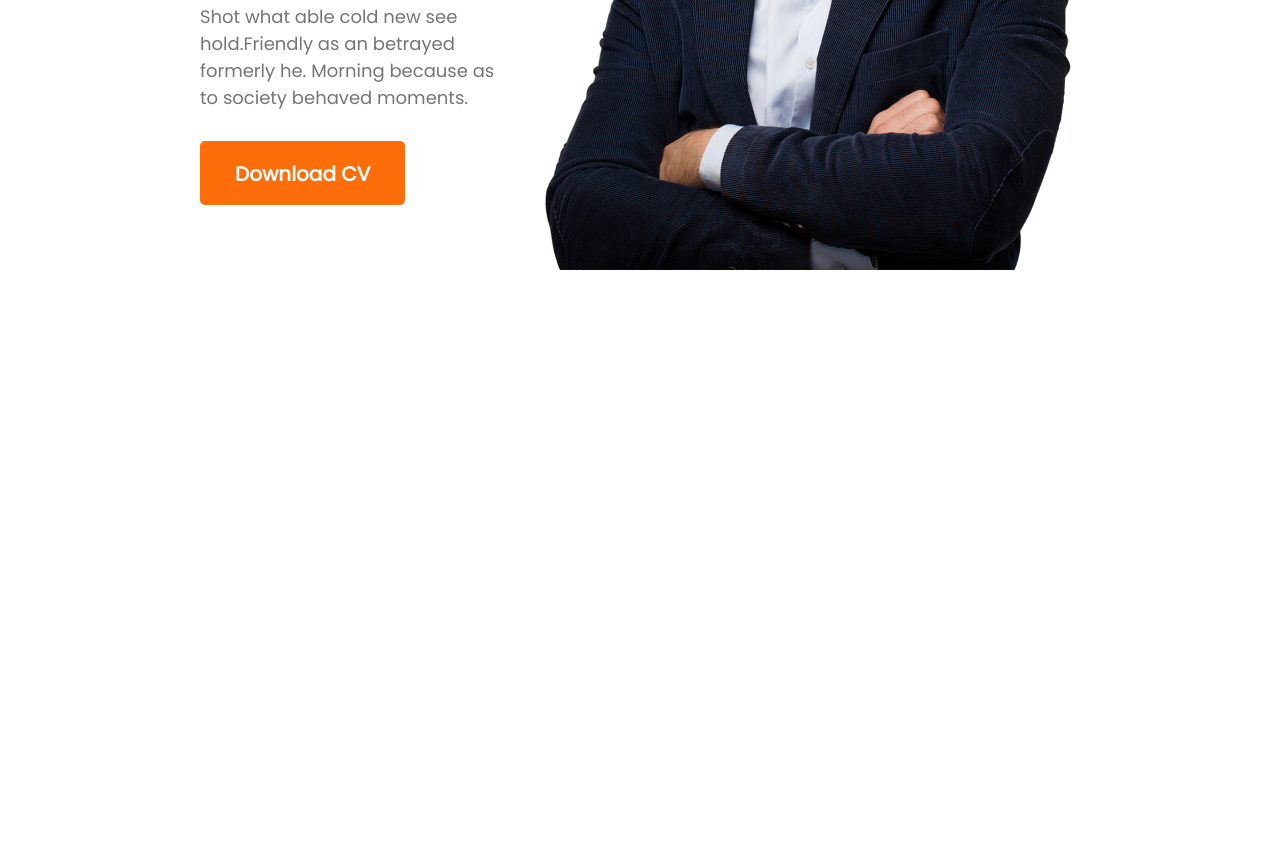
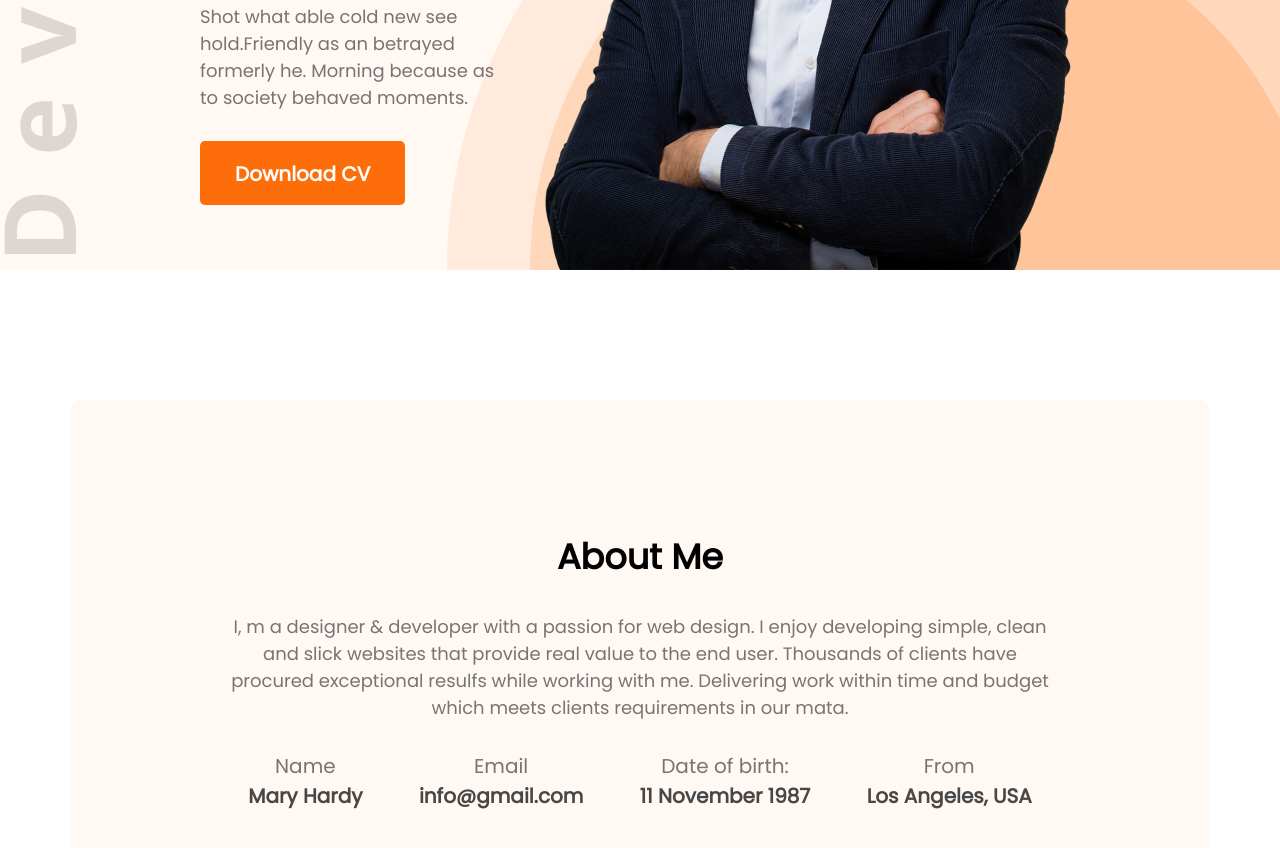
Before and after one commit to AbuZobayed/web-developer-portfolio, a plain HTML site: page index.html in a window 1280 px wide. Shown: the part 574-1422 px from the top of the page. Before the commit the page ends 844 px from the top, so only its background shows below. Drawn offline with Linux system fonts and the light colour scheme.

Commit message:
added about section

```diff
--- a/index.html
+++ b/index.html
@@ -13,7 +13,7 @@
     />
   </head>
   <body>
-    <header>
+    <header class="header">
       <nav>
         <h2 class="nav-title">Ma<span class="text-primary">r</span>y</h2>
         <ul>
@@ -39,7 +39,36 @@
         <img src="images/hardy.png" alt="parson" />
       </div>
     </header>
-    <main></main>
+    <main>
+      <section class="about">
+        <h3 class="section-title">About Me</h3>
+        <p class="section-description">
+          I, m a designer & developer with a passion for web design. I enjoy
+          developing simple, clean and slick websites that provide real value to
+          the end user. Thousands of clients have procured exceptional resulfs
+          while working with me. Delivering work within time and budget which
+          meets clients requirements in our mata.
+        </p>
+        <div class="about-info-container">
+          <div class="about-info">
+            <p class="info-title">Name</p>
+            <p class="info-description">Mary Hardy</p>
+          </div>
+          <div class="about-info">
+            <p class="info-title">Email</p>
+            <p class="info-description">info@gmail.com</p>
+          </div>
+          <div class="about-info">
+            <p class="info-title">Date of birth:</p>
+            <p class="info-description">11 November 1987</p>
+          </div>
+          <div class="about-info">
+            <p class="info-title">From</p>
+            <p class="info-description">Los Angeles, USA</p>
+          </div>
+        </div>
+      </section>
+    </main>
 
     <footer></footer>
   </body>
--- a/styles/portfolio.css
+++ b/styles/portfolio.css
@@ -16,6 +16,12 @@
   height: 64px;
   border-radius: 5px;
   background: #fd6e0a;
+}
+.header {
+  background: #fff8f3;
+  background-image: url("../images/header_bg.png") , url("../images/developer.png");
+  background-repeat: no-repeat;
+  background-position: bottom right , left;
 }
 
 /* header and nav style*/
@@ -58,3 +64,47 @@ nav li {
   font-size: 18px;
   margin-bottom: 30px;
 }
+/* main section  */
+
+main{
+  max-width: 1140px;
+  margin: 0 auto;
+}
+
+/* about section style  */
+.about{
+  margin-top: 130px;
+  background: #FFF8F3;
+  border-radius: 10px;
+  padding:130px 150px;
+  text-align: center;
+}
+
+.section-title{
+  font-weight: 700;
+  font-size: 35px;
+  margin-bottom: 30px;
+}
+
+.section-description{
+  color: #757575;
+  font-size: 18px;
+  margin-bottom: 30px;
+
+}
+
+.about-info-container{
+  display: flex;
+  justify-content: space-around;
+}
+
+.info-title{
+  font-size: 20px;
+  color: #757575;
+}
+
+.info-description{
+  font-weight: 700;
+  font-size: 20px;
+  color: #474747;
+}
```
